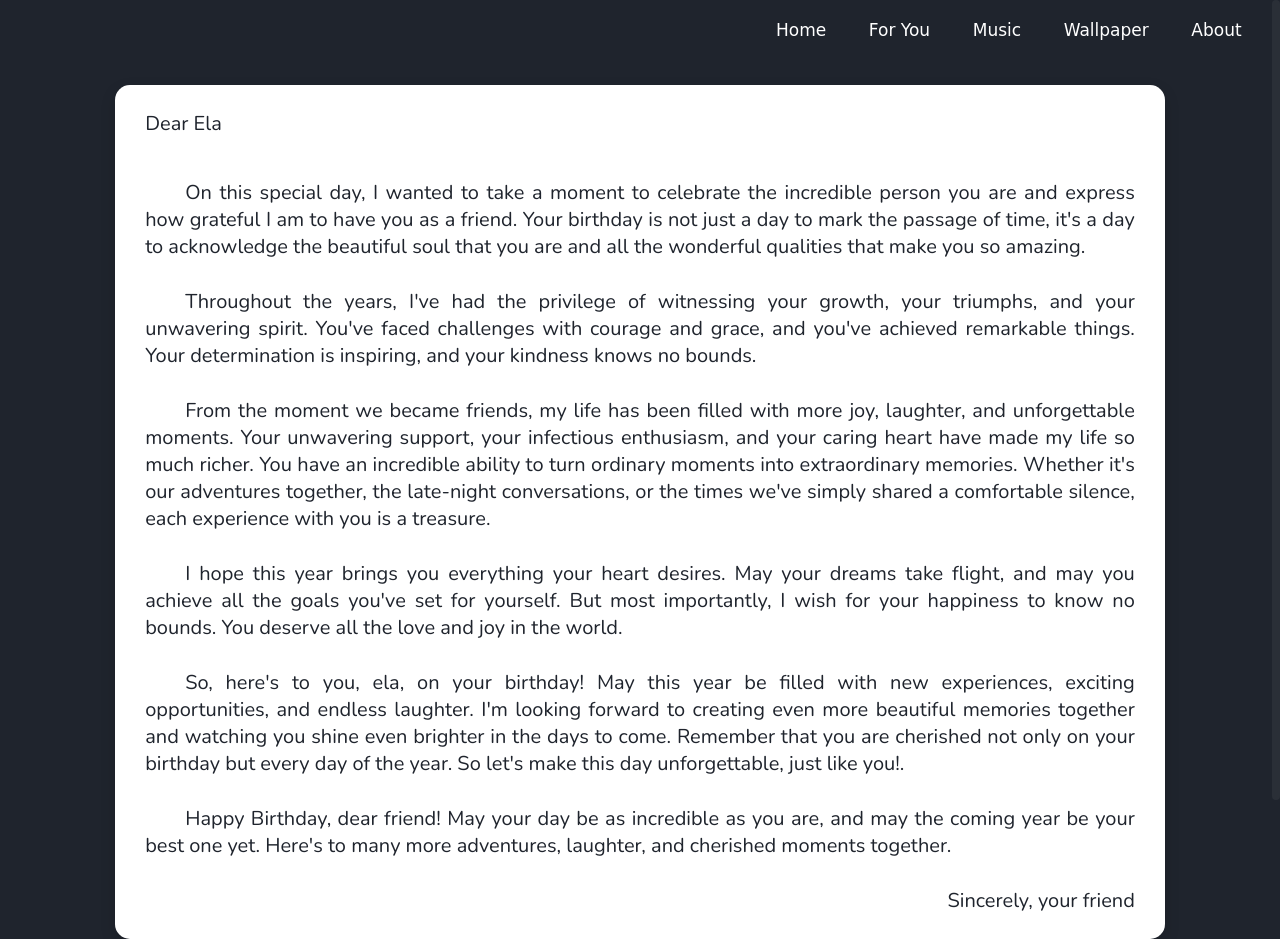
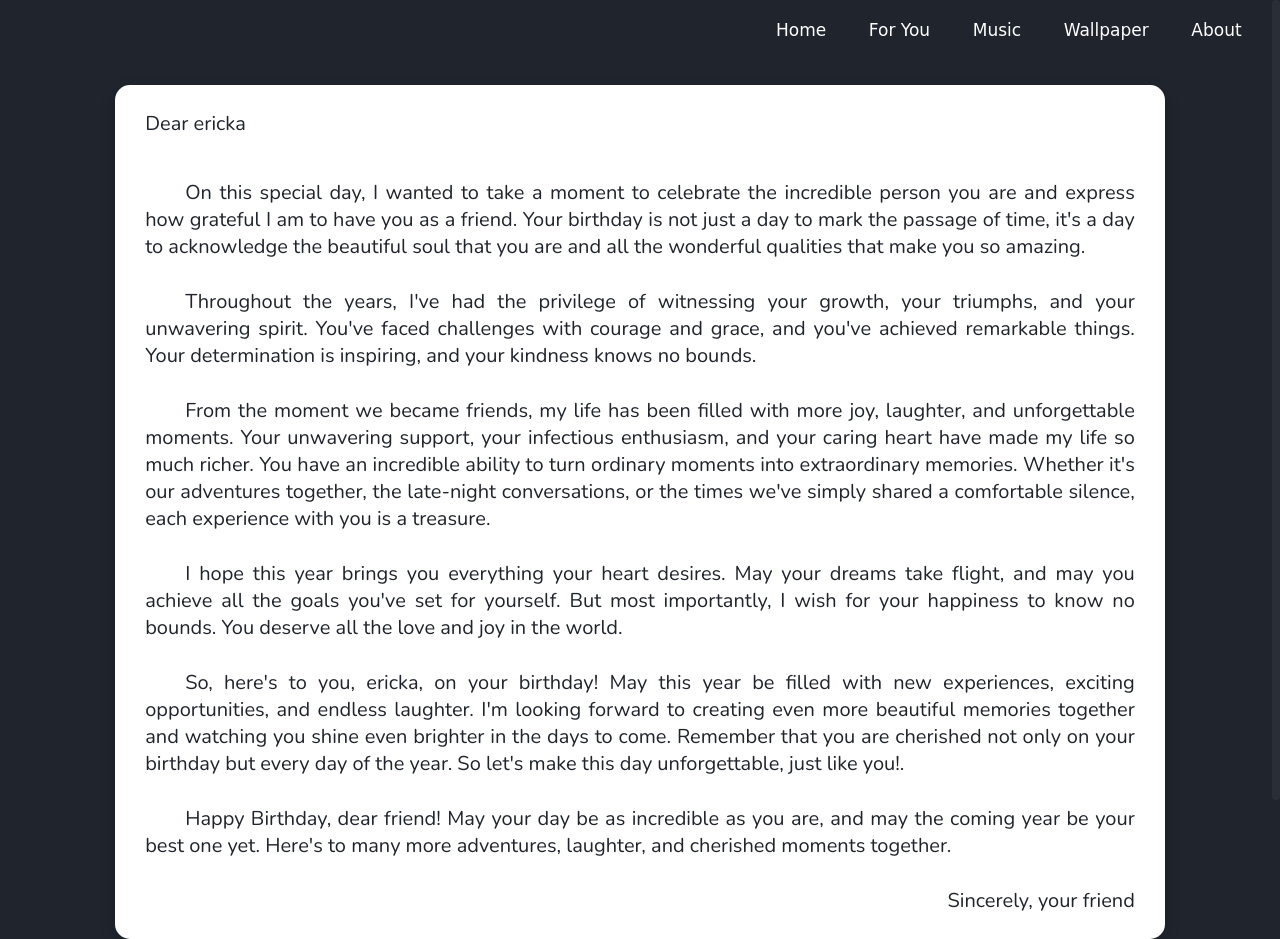
Before and after one commit to melon556/ela, a plain HTML site: page msg.html in a window 1280 px wide. Drawn offline with nearby package versions, Linux system fonts and the light colour scheme; a web font is replaced by a local one.

Commit message:
Update msg.html

```diff
--- a/msg.html
+++ b/msg.html
@@ -66,7 +66,7 @@
         <section class="home" id="home">
             <div class="wrapper">
                 <div class="top">
-                    <p>Dear Ela</p>
+                    <p>Dear ericka</p>
                 </div>
                 <div class="middle">
                     <br>
@@ -80,7 +80,7 @@
                     <br><br>
                     <p>&emsp;&emsp;I hope this year brings you everything your heart desires. May your dreams take flight, and may you achieve all the goals you've set for yourself. But most importantly, I wish for your happiness to know no bounds. You deserve all the love and joy in the world.</p>
                     <br><br>
-                    <p>&emsp;&emsp;So, here's to you, ela, on your birthday! May this year be filled with new experiences, exciting opportunities, and endless laughter. I'm looking forward to creating even more beautiful memories together and watching you shine even brighter in the days to come. Remember that you are cherished not only on your birthday but every day of the year. So let's make this day unforgettable, just like you!.</p>
+                    <p>&emsp;&emsp;So, here's to you, ericka, on your birthday! May this year be filled with new experiences, exciting opportunities, and endless laughter. I'm looking forward to creating even more beautiful memories together and watching you shine even brighter in the days to come. Remember that you are cherished not only on your birthday but every day of the year. So let's make this day unforgettable, just like you!.</p>
                     <br><br>
                     <p>&emsp;&emsp;Happy Birthday, dear friend! May your day be as incredible as you are, and may the coming year be your best one yet. Here's to many more adventures, laughter, and cherished moments together. </p>
                     <br><br>
```
